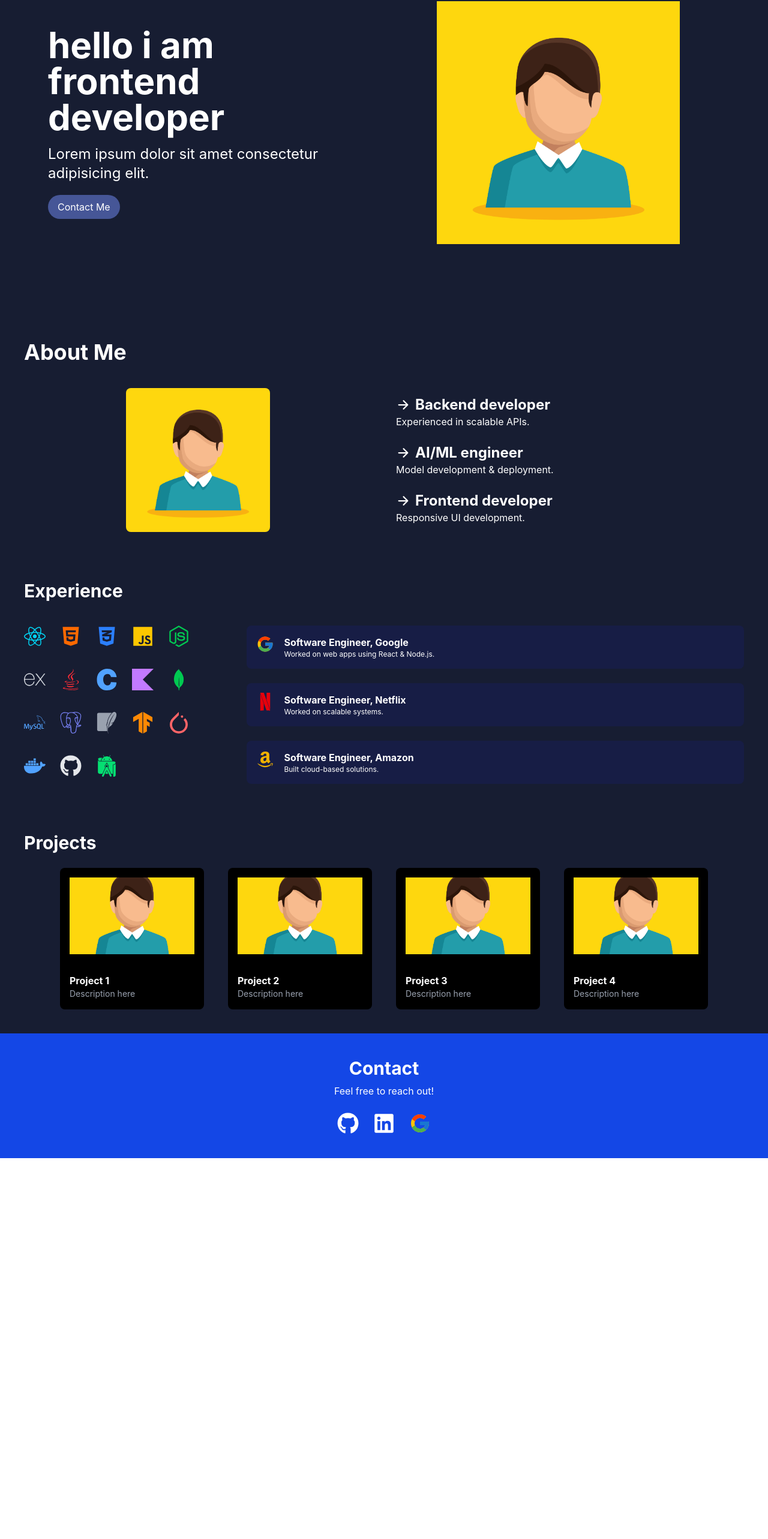
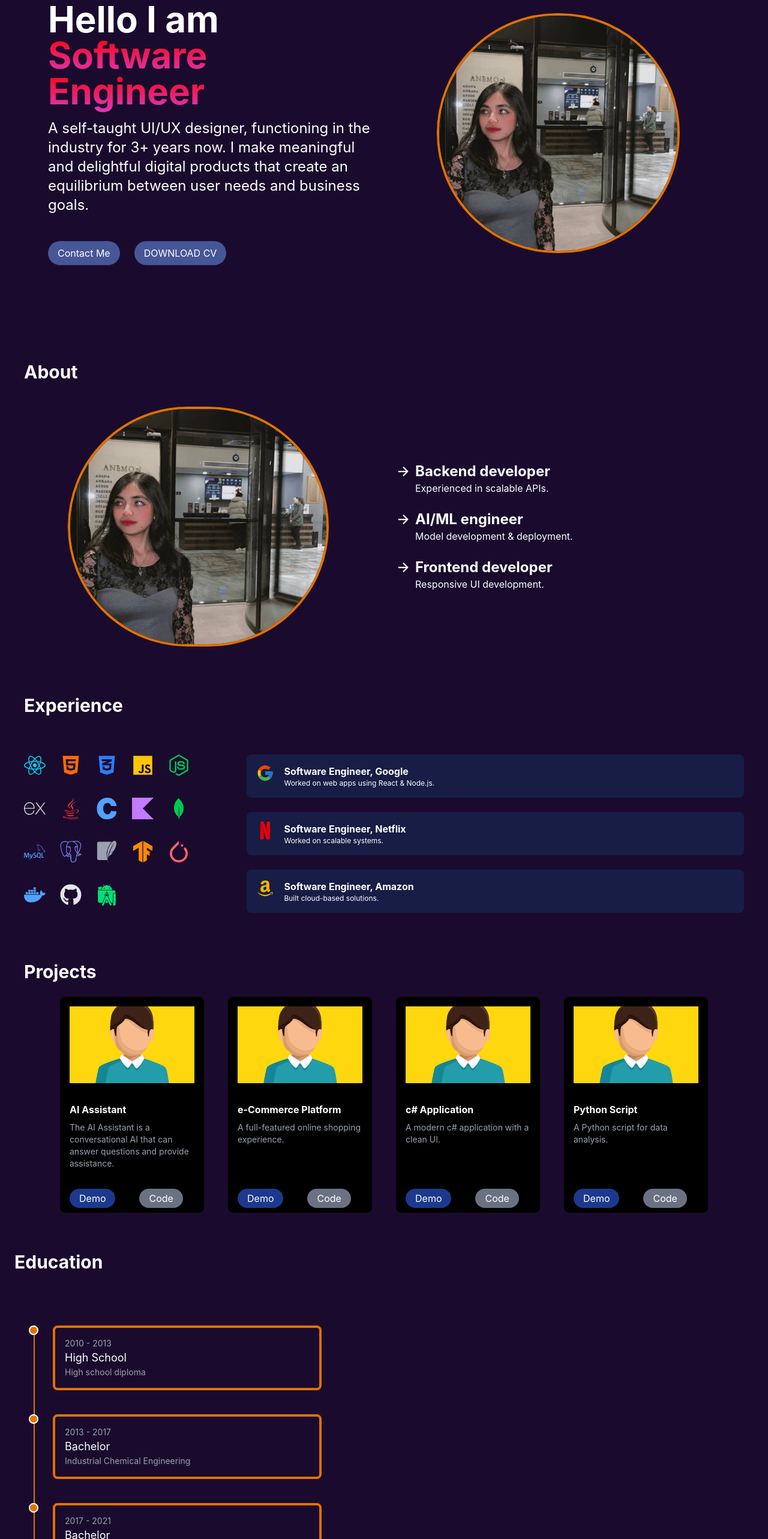
Before and after one commit to theintchuesan/My-portfolio, a React (Vite) app: page / in a window 1280 px wide. Shown: the part 138-2704 px from the top of the page at 60% size. Before the commit the page ends 2069 px from the top, so only its background shows below. Built offline with nearby package versions, Linux system fonts and the light colour scheme.

Commit message:
add some feature

```diff
--- a/src/App.jsx
+++ b/src/App.jsx
@@ -4,15 +4,17 @@ import About from './Components/About/About.jsx'
 import Experience from './Components/Experience/Experience.jsx'
 import Contact from './Components/Contact/Contact.jsx'
 import Projects from './Components/Projects/Projects.jsx'
+import Education from './Components/Education/Education.jsx'
 
 function App() {
   return (
-    <div className="bg-[#171d32] min-h-screen w-full overflow-x-hidden">
+<div className="bg-[#1A0B2E] min-h-screen w-full overflow-x-hidden">
       <Navbar />
       <Home />
       <About />
       <Experience />
       <Projects />
+      <Education />
       <Contact />
     </div>
   )
--- a/src/Components/About/About.jsx
+++ b/src/Components/About/About.jsx
@@ -1,26 +1,21 @@
 import React from 'react'
-import img from '../../assets/gg.jpg'
+import img from '../../assets/mine.jpg'
 import { IoArrowForward } from 'react-icons/io5'
-import { motion } from "framer-motion"
+import  SectionWrapper  from '../SectionWrapper'
 
 const About = () => {
   return (
     <div id="about" className="w-full text-white mt-10 p-6 md:p-10">
 
-      <motion.div
-        initial={{ opacity: 0, y: 50 }}
-        whileInView={{ opacity: 1, y: 0 }}
-        viewport={{ once: true }}
-        transition={{ duration: 0.6 }}
-      >
-        <h1 className="text-4xl font-bold">About Me</h1>
-      </motion.div>
+      <SectionWrapper>
+        <h2 className="section-title">About</h2>
+      </SectionWrapper>
 
       <div className="flex flex-col md:flex-row gap-10 mt-10 items-center">
 
-        <div className="w-full md:w-1/2 flex justify-center">
-          <img className="w-60 rounded-lg" src={img} alt="Profile" />
-        </div>
+        <div className="w-full h-100 md:w-1/2 flex justify-center">
+                <img className="w-2/3 md:w-3/4 object-cover border-4 border-amber-600 rounded-full" src={img} alt="" />
+              </div>
 
         <div className="flex flex-col gap-6 w-full md:w-1/2">
 
@@ -28,21 +23,21 @@ const About = () => {
             <h2 className="text-2xl font-bold flex items-center gap-2">
               <IoArrowForward /> Backend developer
             </h2>
-            <p>Experienced in scalable APIs.</p>
+            <p className='pl-8'>Experienced in scalable APIs.</p>
           </div>
 
           <div>
             <h2 className="text-2xl font-bold flex items-center gap-2">
               <IoArrowForward /> AI/ML engineer
             </h2>
-            <p>Model development & deployment.</p>
+            <p className='pl-8' >Model development & deployment.</p>
           </div>
 
           <div>
             <h2 className="text-2xl font-bold flex items-center gap-2">
               <IoArrowForward /> Frontend developer
             </h2>
-            <p>Responsive UI development.</p>
+            <p className='pl-8'>Responsive UI development.</p>
           </div>
 
         </div>
--- a/src/Components/Contact/Contact.jsx
+++ b/src/Components/Contact/Contact.jsx
@@ -4,9 +4,9 @@ import { FcGoogle } from 'react-icons/fc'
 
 const Contact = () => {
   return (
-    <div id='contact' className='w-full text-white bg-blue-700 py-10 flex flex-col items-center'>
+    <div id='contact' className='w-full text-white bg-[#1e063c] py-10 flex flex-col items-center'>
 
-      <h1 className='text-3xl font-bold'>Contact</h1>
+      <h1 className='section-title'>Contact</h1>
       <p className='mt-2'>Feel free to reach out!</p>
 
       <div className='flex gap-6 mt-6 text-4xl'>
--- /dev/null
+++ b/src/Components/Education/Education.jsx
@@ -0,0 +1,65 @@
+import SectionWrapper from "../SectionWrapper";
+
+const Education = () => {
+  const education = [
+    { year: "2010 - 2013", title: "High School", desc: "High school diploma" },
+    { year: "2013 - 2017", title: "Bachelor", desc: "Industrial Chemical Engineering" },
+    { year: "2017 - 2021", title: "Bachelor", desc: "Computer Science" },
+  ];
+
+  return (
+    <div className="text-white ">
+
+      <div className="p-6">
+        <SectionWrapper>
+          <h2 className="section-title">Education</h2>
+        </SectionWrapper>
+      </div>
+
+      {/* TIMELINE WRAPPER */}
+      <div className="relative p-10">
+
+
+
+
+        <div className="space-y-10 ">
+         <div className="absolute left-14 top-10  bottom-0 w-[2px] bg-amber-600"></div>
+
+
+          {education.map((edu, index) => (
+            <div key={index} className="relative pl-12">
+
+
+              {/* DOT (centered on line) */}
+              <div className="absolute left-4 top-0 w-4 h-4 -translate-x-1/2 bg-amber-600 rounded-full border-2 border-white"></div>
+
+              {/* CARD */}
+              <div className="border-4 border-amber-600 p-4 rounded-lg max-w-md">
+               <p className="text-gray-400 text-sm">{edu.year}</p>
+                <h2 className="text-lg">{edu.title}</h2>
+
+                <p className="text-gray-400 text-sm">{edu.desc}</p>
+              </div>
+
+            </div>
+          ))}
+
+        </div>
+      </div>
+
+    </div>
+  );
+};
+
+export default Education;
+
+
+
+{/* <div className='p-10 '>
+            {education.map((edu, index) => (
+                <div key={index} className="mb-4 border-4 border-teal-600 p-4 rounded-lg w-120">
+                    <h2 className='text-lg '>{edu.title}</h2>
+                    <p className='text-gray-400 text-sm'>{edu.desc}</p>
+                </div>
+            ))}
+        </div> */}
--- a/src/Components/Experience/Experience.jsx
+++ b/src/Components/Experience/Experience.jsx
@@ -2,12 +2,15 @@ import React from 'react'
 import { FaReact, FaHtml5, FaCss3Alt, FaJs, FaNodeJs, FaJava, FaDocker, FaGithub, FaAmazon } from 'react-icons/fa'
 import { SiExpress, SiC, SiKotlin, SiMongodb, SiMysql, SiPostgresql, SiSqlite, SiTensorflow, SiPytorch, SiAndroidstudio, SiNetflix } from 'react-icons/si'
 import { FcGoogle } from 'react-icons/fc'
+import  SectionWrapper  from '../SectionWrapper'
 
 const Experience = () => {
   return (
     <div id='experience' className='w-full text-white flex flex-col gap-10 p-6 md:p-10'>
 
-      <h1 className='text-3xl font-bold'>Experience</h1>
+      <SectionWrapper>
+        <h2 className="section-title">Experience</h2>
+      </SectionWrapper>
 
       <div className='flex flex-col md:flex-row gap-10'>
 
@@ -35,7 +38,7 @@ const Experience = () => {
           <SiPytorch className="text-red-400" />
 
           <FaDocker className="text-blue-400" />
-          <FaGithub className="text-gray-200" /> {/* GitHub is usually white/black */}
+          <FaGithub className="text-gray-200" />
 
           <SiAndroidstudio className="text-green-400" />
 
@@ -45,7 +48,7 @@ const Experience = () => {
         <div className='flex flex-col gap-6 w-full'>
 
           <div className='bg-[#171d45] p-4 rounded-lg flex gap-4'>
-            <FcGoogle className="text-3xl" /> {/* already original color */}
+            <FcGoogle className="text-3xl" />
             <div>
               <h2 className='font-bold'>Software Engineer, Google</h2>
               <p className='text-xs'>Worked on web apps using React & Node.js.</p>
--- a/src/Components/Home/Home.jsx
+++ b/src/Components/Home/Home.jsx
@@ -1,5 +1,7 @@
 import React from 'react'
-import img from '../../assets/gg.jpg'
+import img from '../../assets/mine.jpg'
+import pdf from '../../assets/CV.pdf'
+
 
 const Home = () => {
   return (
@@ -7,20 +9,32 @@ const Home = () => {
 
       <div className="w-full md:w-1/2">
         <h1 className="text-2xl md:text-6xl font-bold">
-          hello i am frontend developer
+          Hello I am <span className='text-gradient '>Software Engineer</span>
         </h1>
 
         <p className="text-sm md:text-2xl mt-4">
-          Lorem ipsum dolor sit amet consectetur adipisicing elit.
-        </p>
+          A self-taught UI/UX designer, functioning in the industry for 3+ years now.
+          I make meaningful and delightful digital products that create an equilibrium
+          between user needs and business goals.        </p>
 
-        <button className="mt-5 py-2 px-4 rounded-3xl bg-[#465697] hover:scale-105 duration-300">
-          Contact Me
-        </button>
+        <div className="flex gap-6 mt-6">
+          <button className="mt-5 py-2 px-4 rounded-3xl bg-[#465697] hover:scale-105 duration-300 cursor-pointer ">
+            Contact Me
+          </button>
+
+
+          <a
+            href="/cv.pdf"
+            download
+            className="mt-5 inline-block py-2 px-4 rounded-3xl bg-[#465697] hover:scale-105 duration-300 cursor-pointer"
+          >
+            DOWNLOAD CV
+          </a>
+        </div>
       </div>
 
-      <div className="w-full md:w-1/2 flex justify-center">
-        <img className="w-2/3 md:w-3/4 object-cover" src={img} alt="" />
+      <div className="w-full h-100 md:w-1/2 flex justify-center">
+        <img className="w-2/3 md:w-3/4 object-cover border-4 border-amber-600 rounded-full" src={img} alt="" />
       </div>
 
     </div>
--- a/src/Components/Navbar/Navbar.jsx
+++ b/src/Components/Navbar/Navbar.jsx
@@ -9,7 +9,7 @@ const Navbar = () => {
   }
 
   return (
-    <nav className="w-full text-white flex items-center justify-between px-6 md:px-20 py-4 relative">
+    <nav className="w-full bg-[#1e063c] text-white flex items-center justify-between px-6 md:px-20 py-4 relative">
 
       <span className="text-xl font-bold">Portfolio</span>
 
--- a/src/Components/Projects/Projects.jsx
+++ b/src/Components/Projects/Projects.jsx
@@ -1,29 +1,38 @@
 import React from 'react'
 import img from '../../assets/gg.jpg'
+import  SectionWrapper  from '../SectionWrapper'
+
 
 const Projects = () => {
   const projects = [
-    { title: "Project 1", desc: "Description here" },
-    { title: "Project 2", desc: "Description here" },
-    { title: "Project 3", desc: "Description here" },
-    { title: "Project 4", desc: "Description here" },
+    { title: "AI Assistant", desc: "The AI Assistant is a conversational AI that can answer questions and provide assistance." , button :"Demo",button2:"Code"},
+    { title: "e-Commerce Platform", desc: "A full-featured online shopping experience." , button :"Demo",button2:"Code"},
+    { title: "c# Application", desc: "A modern c# application with a clean UI." , button :"Demo",button2:"Code"},
+    { title: "Python Script", desc: "A Python script for data analysis." , button :"Demo",button2:"Code"},
   ]
 
   return (
     <div id='projects' className='w-full text-white p-6 md:p-10'>
 
-      <h1 className='text-3xl font-bold'>Projects</h1>
+      <SectionWrapper>
+        <h2 className="section-title">Projects</h2>
+      </SectionWrapper>
 
-      <div className='flex flex-wrap gap-10 mt-6 justify-center'>
+      <div className='flex flex-wrap gap-10 mt-6 justify-center relative'>
 
         {projects.map((p, i) => (
-          <div key={i} className='bg-black w-60 rounded-lg hover:scale-105 transition'>
+          <div key={i} className='bg-black w-60 h-90 rounded-lg justify-center hover:scale-105 transition'>
 
             <img className='p-4 w-full h-40 object-cover' src={img} alt="" />
 
-            <div className='p-4'>
+            <div className=' flex flex-col gap-2 p-4'>
               <h2 className='font-bold'>{p.title}</h2>
               <p className='text-sm text-gray-400'>{p.desc}</p>
+
+            </div>
+            <div className='flex gap-10 justify-center ml-4  absolute bottom-2'>
+              <button className='bg-blue-900 px-4 py-1 rounded-4xl  hover:bg-blue-950 cursor-pointer'>{p.button}</button>
+              <button className='bg-gray-500 px-4 py-1 rounded-4xl  hover:bg-gray-600 cursor-pointer'>{p.button2}</button>
             </div>
 
           </div>
@@ -35,3 +44,14 @@ const Projects = () => {
 }
 
 export default Projects
+
+
+
+
+
+//  <button className='bg-blue-500 hover:bg-blue-600 text-white py-2 px-4 rounded-lg'>
+//                   {p.button}
+//                 </button>
+//                 <button className='bg-gray-500 hover:bg-gray-600 text-white py-2 px-4 rounded-lg'>
+//                   {p.button2}
+//                 </button>
--- /dev/null
+++ b/src/Components/SectionWrapper.jsx
@@ -0,0 +1,16 @@
+import { motion } from "framer-motion";
+
+const SectionWrapper = ({ children }) => {
+  return (
+    <motion.div
+      initial={{ opacity: 0, y: 50 }}
+      whileInView={{ opacity: 1, y: 0 }}
+      viewport={{ once: true }}
+      transition={{ duration: 0.6 }}
+    >
+      {children}
+    </motion.div>
+  );
+};
+
+export default SectionWrapper;
--- a/src/index.css
+++ b/src/index.css
@@ -1 +1,19 @@
 @import "tailwindcss";
+
+
+:root{
+  --primary-gradient: linear-gradient( red, #dc38be);
+
+}
+
+.text-gradient {
+  background: var(--primary-gradient);
+  -webkit-background-clip: text;
+  -webkit-text-fill-color: transparent;
+}
+
+@layer components {
+  .section-title {
+    @apply text-4xl md:text-3xl font-bold mb-6 text-white;
+  }
+}
```
Also changed, not shown: package.json (+4 -4 lines), 2 other files (tests, documents, lock files or other folders).
